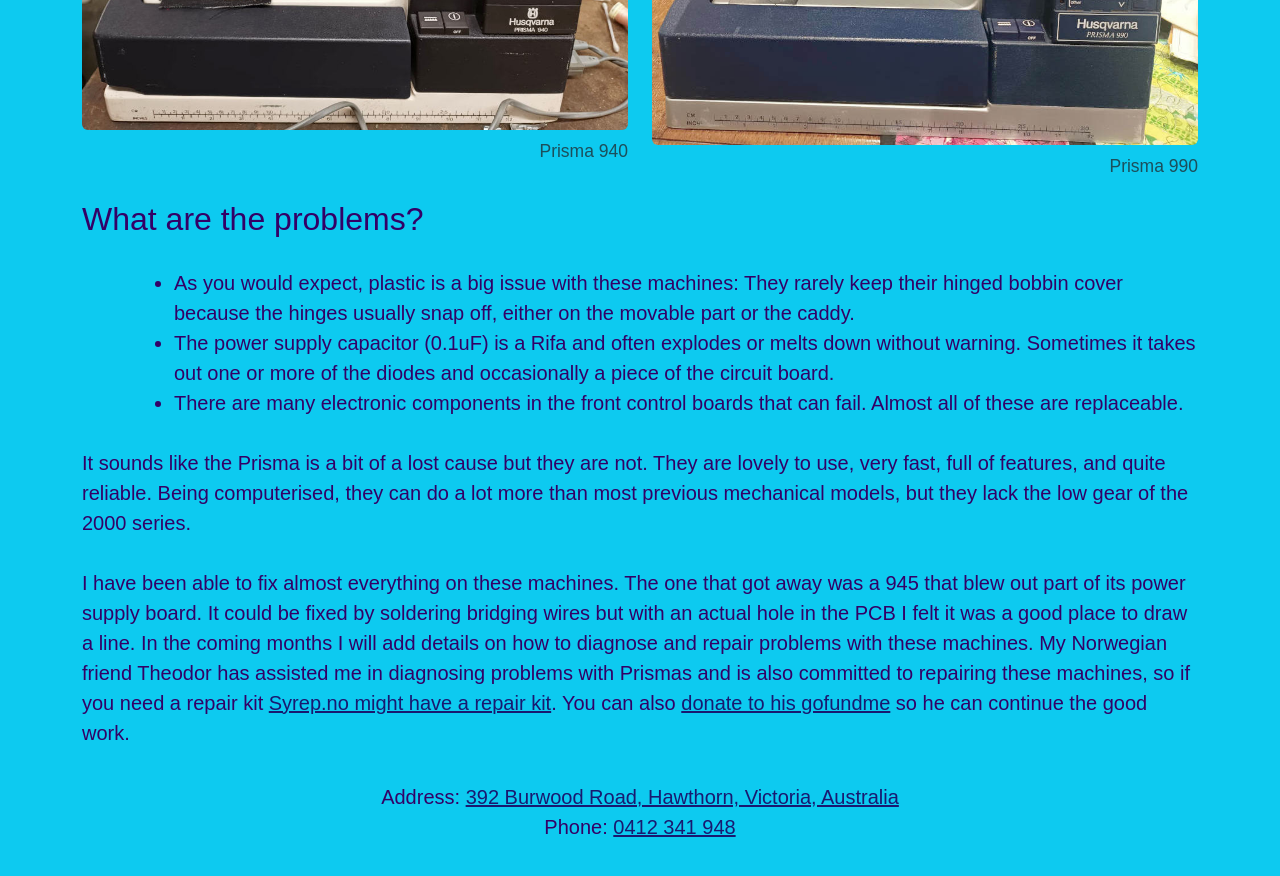
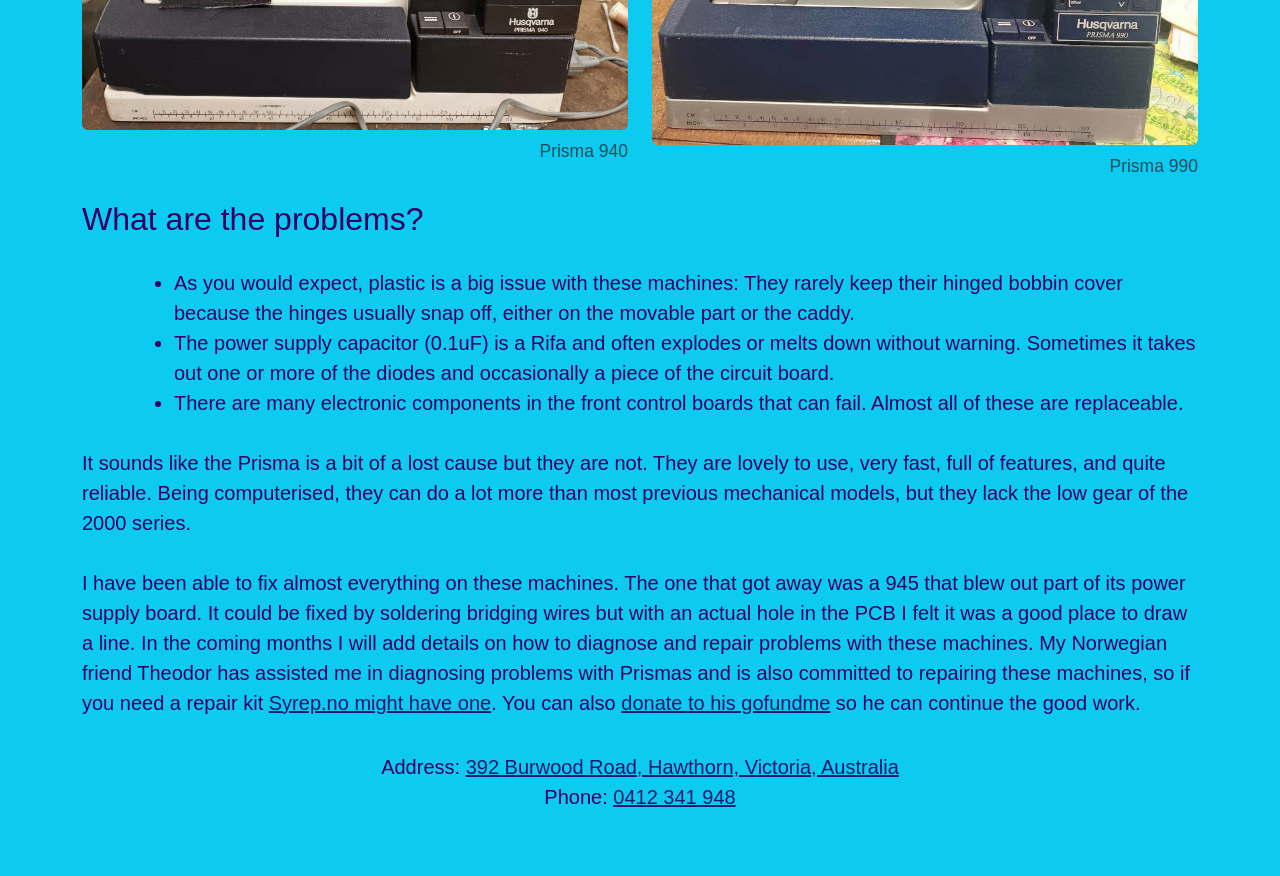
Before and after one commit to manicmike66/mikeandthemechanicals, a Jekyll site: the page built from husqvarna-prisma.markdown, in a window 1280 px wide and 900 px high, scrolled down 882 px. Shown: the top 876 px of the window. Built offline with Jekyll 4.4.1, drawn with Linux system fonts in a browser that asks for light colours; nearby versions of some CDN libraries.

Commit message:
reworded link to Theos site

```diff
--- a/husqvarna-prisma.markdown
+++ b/husqvarna-prisma.markdown
@@ -40,7 +40,7 @@
 It sounds like the Prisma is a bit of a lost cause but they are not. They are lovely to use, very fast, full of features, and quite reliable. Being computerised, they can do a lot more than most previous mechanical models, but they lack the low gear of the 2000 series.
 </p>
 <p class="has-large-font">
-I have been able to fix almost everything on these machines. The one that got away was a 945 that blew out part of its power supply board. It could be fixed by soldering bridging wires but with an actual hole in the PCB I felt it was a good place to draw a line. In the coming months I will add details on how to diagnose and repair problems with these machines. My Norwegian friend Theodor has assisted me in diagnosing problems with Prismas and is also committed to repairing these machines, so if you need a repair kit <a href="https://syrep.no/repair/">Syrep.no might have a repair kit</a>. You can also <a href="https://gofund.me/437b73f8">donate to his gofundme</a> so he can continue the good work.
+I have been able to fix almost everything on these machines. The one that got away was a 945 that blew out part of its power supply board. It could be fixed by soldering bridging wires but with an actual hole in the PCB I felt it was a good place to draw a line. In the coming months I will add details on how to diagnose and repair problems with these machines. My Norwegian friend Theodor has assisted me in diagnosing problems with Prismas and is also committed to repairing these machines, so if you need a repair kit <a href="https://syrep.no/repair/">Syrep.no might have one</a>. You can also <a href="https://gofund.me/437b73f8">donate to his gofundme</a> so he can continue the good work.
 </p>
 </div><!-- end col -->
 </div><!-- end row -->
```
